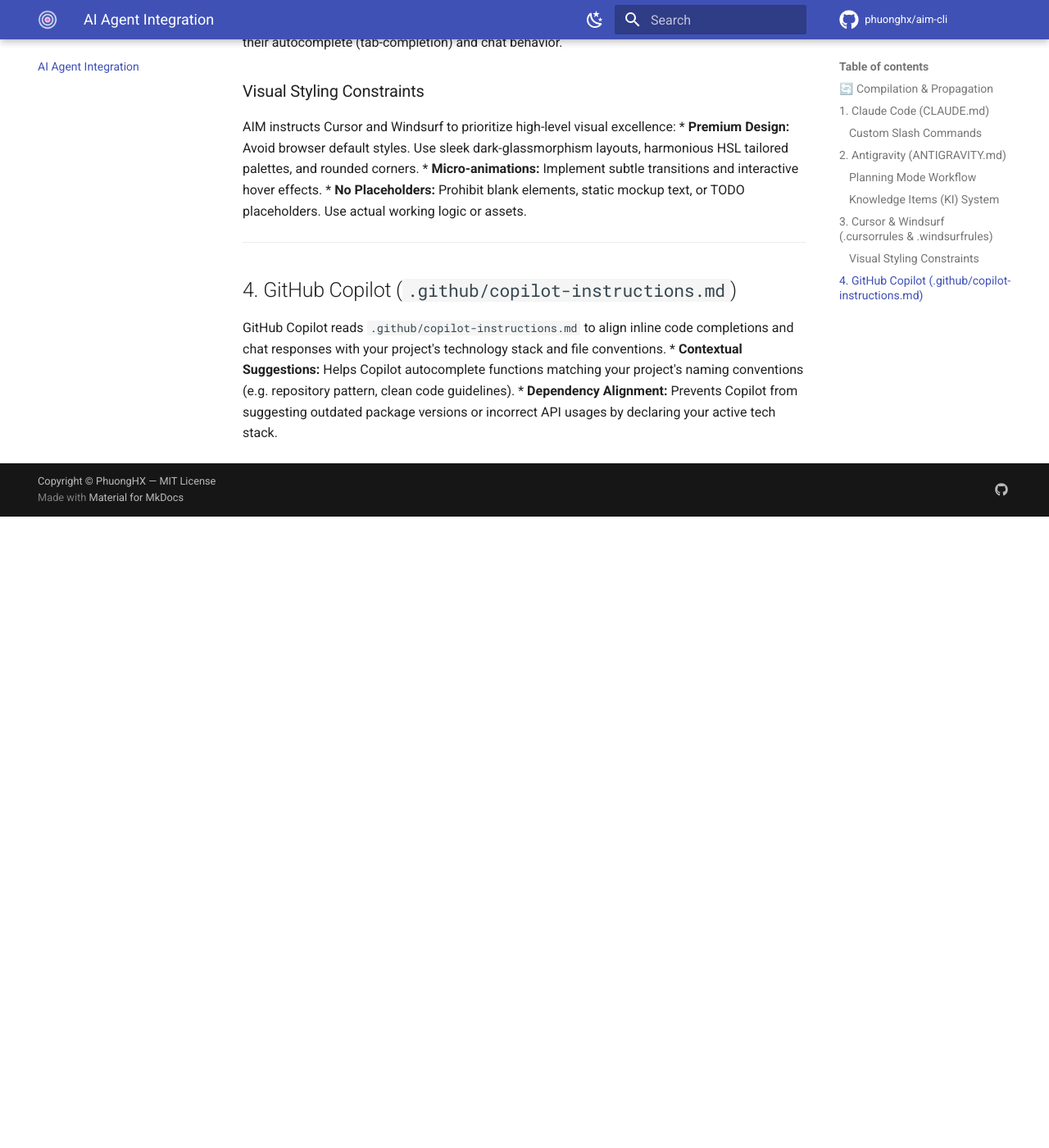
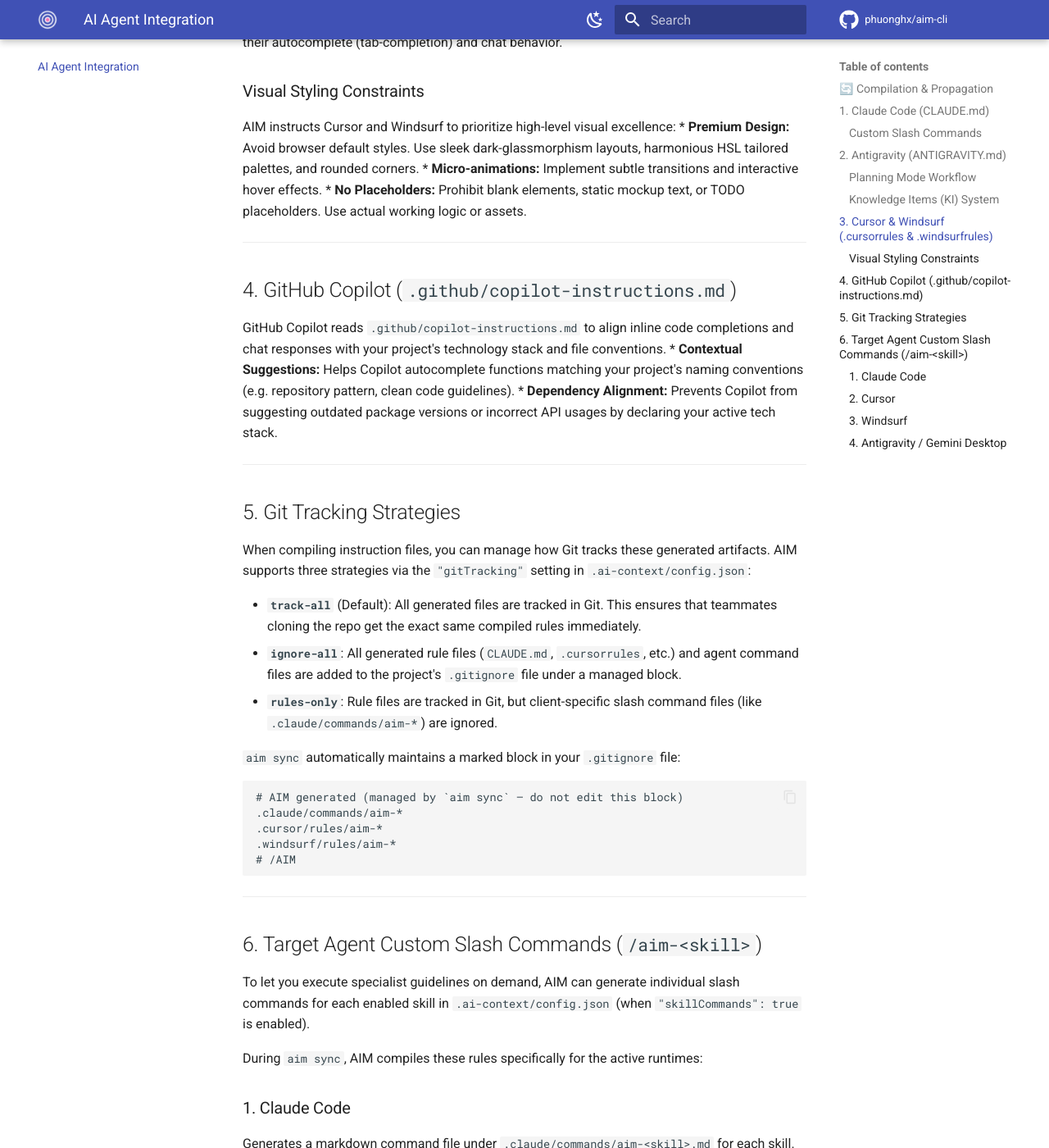
Before and after one commit to phuonghx/aim-cli, an MkDocs documentation site: the page built from docs/agent-integration.md, in a window 1280 px wide and 1400 px high, scrolled down 1798 px. Shown: the whole window at 82% size. Built offline with MkDocs 1.6.1 and Material for MkDocs 9.7.7, drawn with Linux system fonts in a browser that asks for light colours; comment, search, counter and statistics services are not loaded; before the commit the page ends 2428 px from its top, so only the background shows below that; some of the changed text lies outside the part shown.

Commit message:
docs: update documentation for agent selection, gitignore strategy, and slash commands

````diff
--- a/docs/agent-integration.md
+++ b/docs/agent-integration.md
@@ -59,3 +59,44 @@
 GitHub Copilot reads `.github/copilot-instructions.md` to align inline code completions and chat responses with your project's technology stack and file conventions.
 * **Contextual Suggestions:** Helps Copilot autocomplete functions matching your project's naming conventions (e.g. repository pattern, clean code guidelines).
 * **Dependency Alignment:** Prevents Copilot from suggesting outdated package versions or incorrect API usages by declaring your active tech stack.
+
+---
+
+## 5. Git Tracking Strategies
+
+When compiling instruction files, you can manage how Git tracks these generated artifacts. AIM supports three strategies via the `"gitTracking"` setting in `.ai-context/config.json`:
+
+* **`track-all`** (Default): All generated files are tracked in Git. This ensures that teammates cloning the repo get the exact same compiled rules immediately.
+* **`ignore-all`**: All generated rule files (`CLAUDE.md`, `.cursorrules`, etc.) and agent command files are added to the project's `.gitignore` file under a managed block.
+* **`rules-only`**: Rule files are tracked in Git, but client-specific slash command files (like `.claude/commands/aim-*`) are ignored.
+
+`aim sync` automatically maintains a marked block in your `.gitignore` file:
+```plaintext
+# AIM generated (managed by `aim sync` — do not edit this block)
+.claude/commands/aim-*
+.cursor/rules/aim-*
+.windsurf/rules/aim-*
+# /AIM
+```
+
+---
+
+## 6. Target Agent Custom Slash Commands (`/aim-<skill>`)
+
+To let you execute specialist guidelines on demand, AIM can generate individual slash commands for each enabled skill in `.ai-context/config.json` (when `"skillCommands": true` is enabled).
+
+During `aim sync`, AIM compiles these rules specifically for the active runtimes:
+
+### 1. Claude Code
+Generates a markdown command file under `.claude/commands/aim-<skill>.md` for each skill. You can run `/aim-<skill> [arguments]` inside the Claude Code shell to feed those instructions to Claude.
+
+### 2. Cursor
+Generates Cursor Rule files under `.cursor/rules/aim-<skill>.mdc`. These rules can be manually toggled or configured to trigger automatically in Cursor's Composer or Chat.
+
+### 3. Windsurf
+Generates Windsurf Rule files under `.windsurf/rules/aim-<skill>.md`. They can be toggled manually inside the Windsurf IDE chat.
+
+### 4. Antigravity / Gemini Desktop
+Generates Gemini Desktop plugin directory structures inside your home directory:
+`~/.gemini/config/plugins/aim-skills/skills/aim-<skill>/SKILL.md` (backed by a `plugin.json` descriptor).
+This allows the Antigravity agent to dynamically discover the skill guidelines and follow them when executing tasks in your workspace.
````
Also changed, not shown: README-VI.md (+11 -1 lines), README.md (+11 -3 lines), docs/cli-reference.md (+15 -2 lines).
